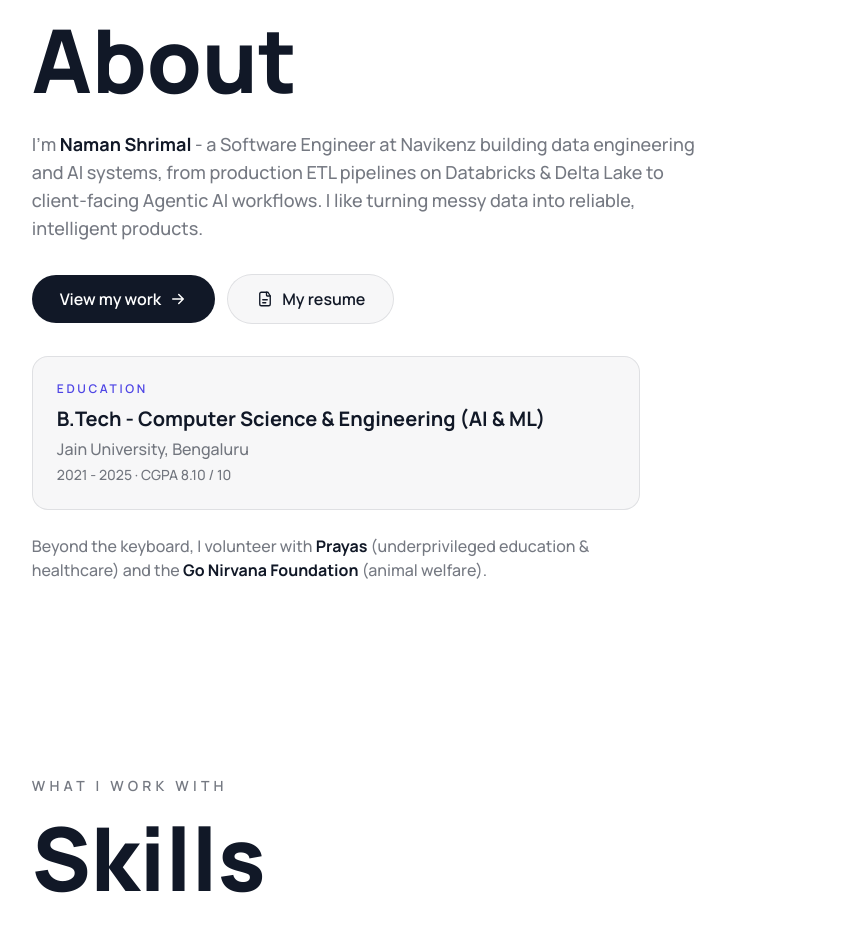
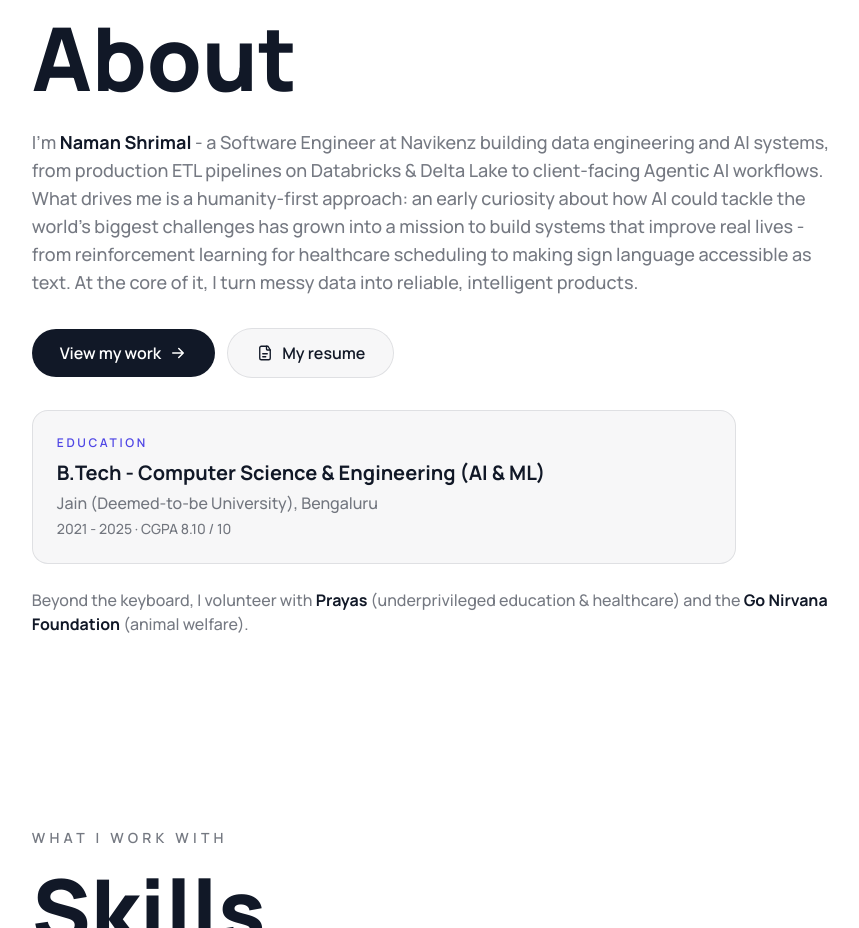
Before and after one commit to Namans12/resume-hero, a React (Vite) app: page / in a window 1280 px wide. Shown: the part 920-1848 px from the top of the page, without its empty margins (301-1160 px from the left). Built offline with nearby package versions, Linux system fonts and the light colour scheme.

Commit message:
Textual Work - done

```diff
--- a/index.html
+++ b/index.html
@@ -11,6 +11,8 @@
     />
     <meta name="author" content="Naman Shrimal" />
     <meta name="theme-color" content="#0b0b0f" />
+    <link rel="manifest" href="/manifest.webmanifest" />
+    <link rel="apple-touch-icon" href="/icon-192.png" />
     <link rel="canonical" href="https://namanshrimal.vercel.app/" />
     <meta property="og:type" content="website" />
     <meta property="og:url" content="https://namanshrimal.vercel.app/" />
--- a/src/components/PortfolioSection.tsx
+++ b/src/components/PortfolioSection.tsx
@@ -258,7 +258,10 @@ const PortfolioSection: React.FC<PortfolioSectionProps> = ({ isDark }) => {
         <Body color={subtle}>
           I&apos;m <strong style={{ color: text }}>Naman Shrimal</strong> - a Software Engineer at Navikenz
           building data engineering and AI systems, from production ETL pipelines on Databricks &amp; Delta Lake
-          to client-facing Agentic AI workflows. I like turning messy data into reliable, intelligent products.
+          to client-facing Agentic AI workflows. What drives me is a humanity-first approach: an early curiosity
+          about how AI could tackle the world&apos;s biggest challenges has grown into a mission to build systems
+          that improve real lives - from&nbsp;reinforcement learning for healthcare scheduling to making sign language
+          accessible as text. At the core of it, I turn messy data into reliable, intelligent products.
         </Body>
 
         <motion.div
@@ -301,7 +304,7 @@ const PortfolioSection: React.FC<PortfolioSectionProps> = ({ isDark }) => {
           viewport={{ once: true, amount: 0.5 }}
           transition={{ duration: 0.5, delay: 0.15 }}
           className="mt-8 rounded-2xl p-6 border backdrop-blur-sm"
-          style={{ backgroundColor: cardBg, borderColor: cardEdge, maxWidth: '38rem' }}
+          style={{ backgroundColor: cardBg, borderColor: cardEdge, maxWidth: '44rem' }}
         >
           <p className="text-xs font-semibold uppercase tracking-[0.22em]" style={{ color: accent, fontFamily: font }}>
             Education
@@ -310,7 +313,7 @@ const PortfolioSection: React.FC<PortfolioSectionProps> = ({ isDark }) => {
             B.Tech - Computer Science &amp; Engineering (AI &amp; ML)
           </h3>
           <p className="mt-1 text-base" style={{ color: subtle, fontFamily: font }}>
-            Jain University, Bengaluru
+            Jain (Deemed-to-be University), Bengaluru
           </p>
           <p className="mt-1 text-sm" style={{ color: subtle, fontFamily: font }}>
             2021 - 2025 · CGPA 8.10 / 10
@@ -323,7 +326,7 @@ const PortfolioSection: React.FC<PortfolioSectionProps> = ({ isDark }) => {
           viewport={{ once: true, amount: 0.6 }}
           transition={{ duration: 0.5, delay: 0.2 }}
           className="mt-6 text-base"
-          style={{ color: subtle, fontFamily: font, maxWidth: '38rem' }}
+          style={{ color: subtle, fontFamily: font, maxWidth: '51rem' }}
         >
           Beyond the keyboard, I volunteer with <strong style={{ color: text }}>Prayas</strong> (underprivileged
           education &amp; healthcare) and the <strong style={{ color: text }}>Go Nirvana Foundation</strong> (animal welfare).
@@ -905,7 +908,7 @@ const Body: React.FC<{ color: string; children: React.ReactNode }> = ({ color, c
     whileInView={{ opacity: 1, y: 0 }}
     viewport={{ once: true, amount: 0.5 }}
     transition={{ duration: 0.5, delay: 0.12 }}
-    className="mt-6 max-w-2xl text-lg"
+    className="mt-6 max-w-[51rem] text-lg"
     style={{ color, fontFamily: '"Manrope", sans-serif' }}
   >
     {children}
```
Also changed, not shown: public/icon-192.png (added), public/icon-512.png (added), public/manifest.webmanifest (added).
